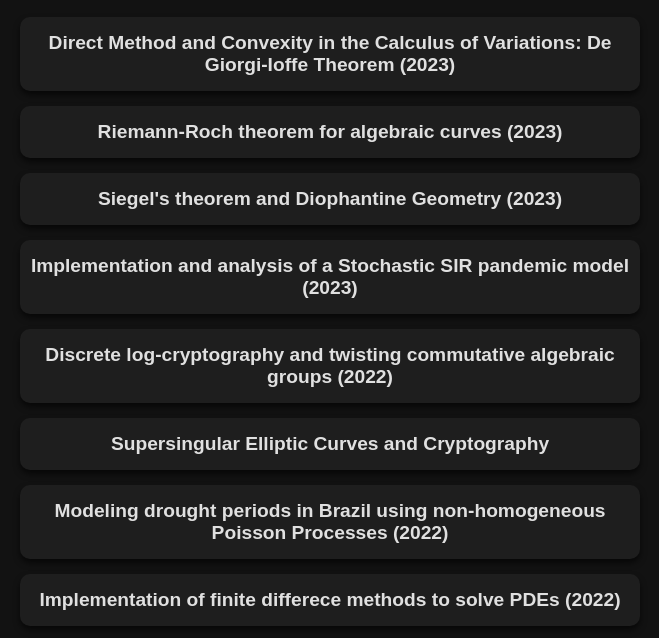
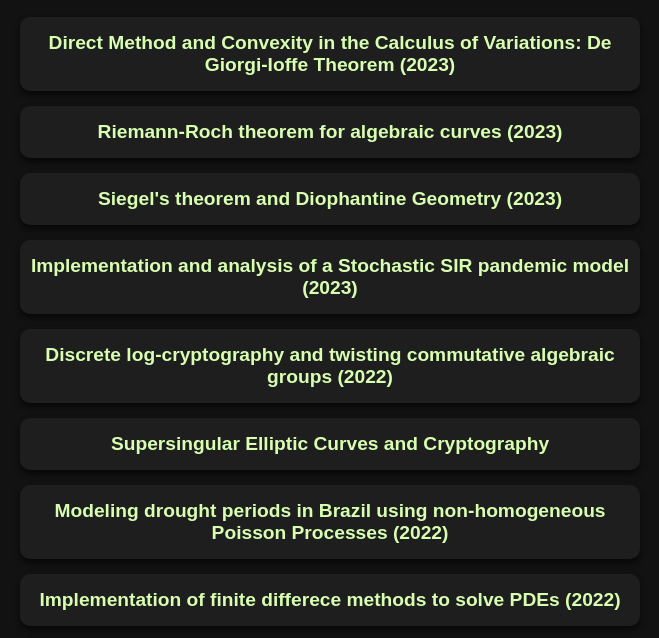
Before and after one commit to dalcio99/dalcio99.github.io, a plain HTML site: page subpages/portfolio.html in a window 1280 px wide. Shown: the part 116-754 px from the top of the page, without its empty margins (310-969 px from the left). Drawn offline with Linux system fonts and the light colour scheme.

Commit message:
Update portfolio.html

```diff
--- a/subpages/portfolio.html
+++ b/subpages/portfolio.html
@@ -14,6 +14,19 @@
             font-family: 'Arial', sans-serif;
             text-align: center;
         }
+
+        li {
+            font-size: 1.2rem;
+            margin: 15px auto;
+            padding: 15px 10px;
+            background: #1e1e1e;
+            border-radius: 10px;
+            box-shadow: 0px 4px 6px rgba(0, 0, 0, 0.6);
+            transition: transform 0.3s, background 0.3s;
+            max-width: 600px;
+            color: #D8FFB1;
+        }
+
 
         /* Header styles */
         h1 {
```
